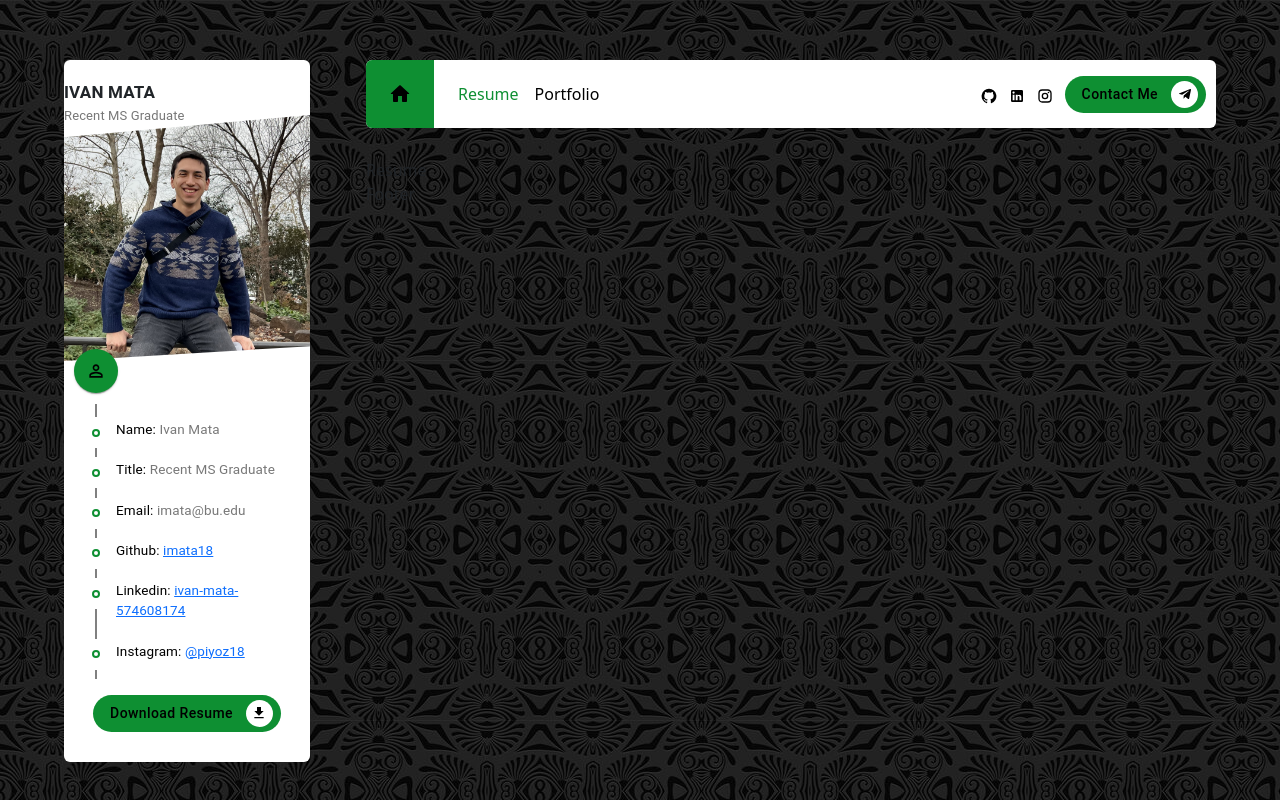
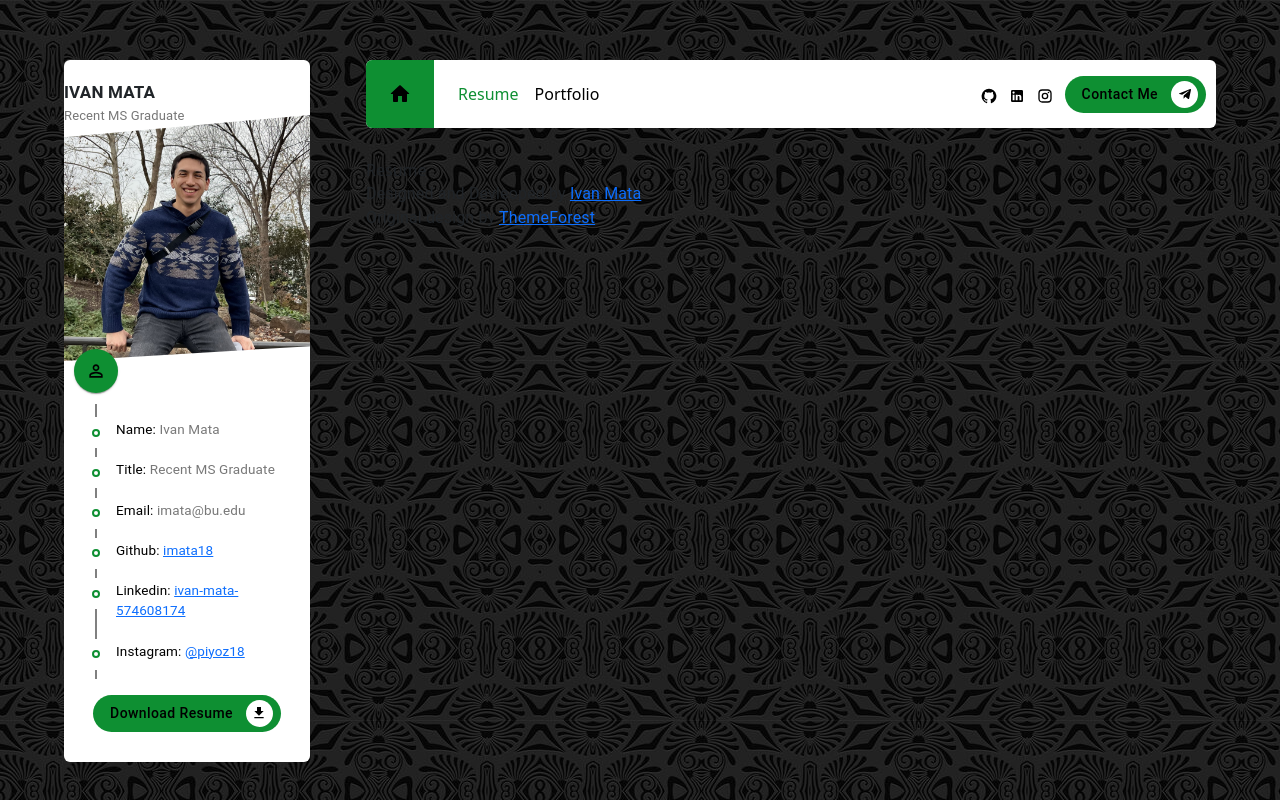
Before and after one commit to imata18/portfolio-homepage, a React (Create React App) app: page / in a window 1280 px wide. Built offline with nearby package versions, Linux system fonts and the light colour scheme.

Commit message:
Footer linkedin link

```diff
--- a/src/Components/Footer/Footer.js
+++ b/src/Components/Footer/Footer.js
@@ -1,9 +1,20 @@
 import React from 'react'
+import './Footer.css'
+import { Typography } from '@mui/material'
 
 const Footer = () => {
   return (
-    <div>
-        Footer
+    <div className = "footer">
+        <div className = 'footer_left'>
+          <Typography className='footer_name'></Typography>
+        </div>
+        <div className = 'footer_right'>
+            <Typography className='footer_copyright'>
+                Designed and Devleoped by <a href='https://www.linkedin.com/in/ivan-mata-574608174/' target='_blank'>Ivan Mata</a>
+                <br/>
+                Original design by <a href='https://themeforest.net/' target='_blank'>ThemeForest</a>
+            </Typography>
+        </div>
     </div>
   )
 }
```
